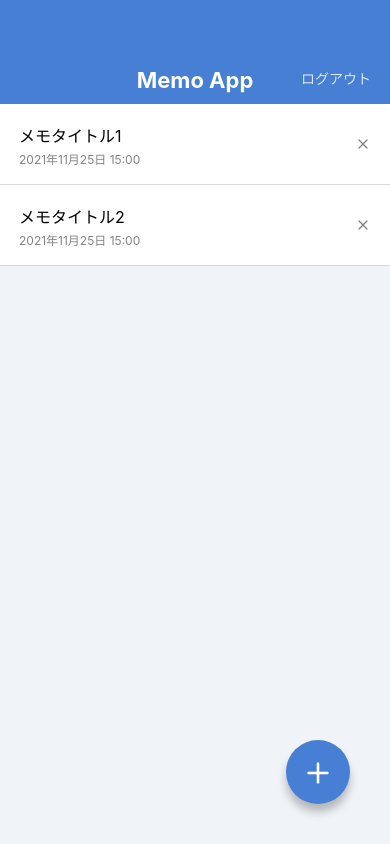
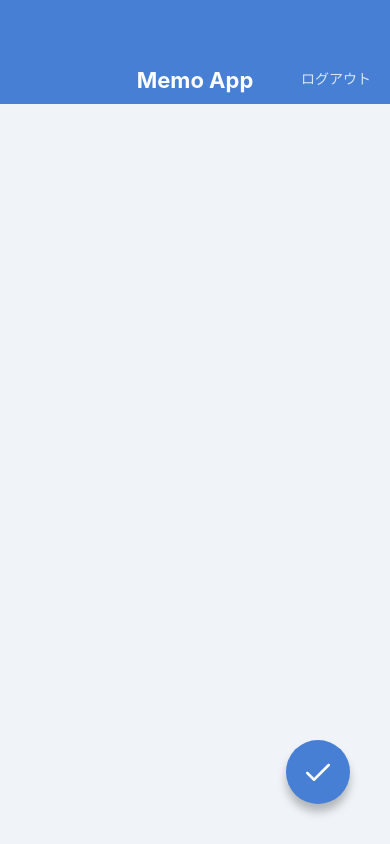
Before and after one commit to takashi1006/MemoApp, a React Native app: screen / in a window 390 px wide. Built offline with nearby package versions, Linux system fonts and the light colour scheme.

Commit message:
create memo create/edit screen

```diff
--- a/App.jsx
+++ b/App.jsx
@@ -1,9 +1,11 @@
 import React from 'react';
-import MemoListScreen from './src/screens/MemoListScreen';
+// import MemoListScreen from './src/screens/MemoListScreen';
 // import MemoDetailScreen from './src/screens/MemoDetailScreen';
+// import MemoEditScr÷een from './src/screens/MemoEditScreen';
+import MemoCreateScreen from './src/screens/MemoCreateScreen';
 
 export default function app() {
   return (
-    <MemoListScreen />
+    <MemoCreateScreen />
   );
 }
--- /dev/null
+++ b/src/screens/MemoCreateScreen.jsx
@@ -0,0 +1,40 @@
+import React from 'react';
+import {
+  View,
+  StyleSheet,
+  TextInput,
+  KeyboardAvoidingView,
+} from 'react-native';
+import AppBar from '../components/AppBar';
+import CircleBtn from '../components/CircleBtn';
+
+export default function memoCreateScreen() {
+  return (
+
+    <KeyboardAvoidingView style={styles.container} behavior="height">
+      <AppBar />
+      <View style={styles.inputContainer}>
+        <TextInput value="" multiline style={styles.input} />
+      </View>
+      <CircleBtn name="check" />
+    </KeyboardAvoidingView>
+  );
+}
+
+const styles = StyleSheet.create({
+  container: {
+    flex: 1,
+    backgroundColor: '#F0F4F8',
+  },
+  inputContainer: {
+    paddingHorizontal: 27,
+    paddingVertical: 32,
+    flex: 1,
+  },
+  input: {
+    flex: 1,
+    textAlignVertical: 'top',
+    fontSize: 16,
+    lineHeight: 24,
+  },
+});
--- /dev/null
+++ b/src/screens/MemoEditScreen.jsx
@@ -0,0 +1,40 @@
+import React from 'react';
+import {
+  View,
+  StyleSheet,
+  TextInput,
+  KeyboardAvoidingView,
+} from 'react-native';
+import AppBar from '../components/AppBar';
+import CircleBtn from '../components/CircleBtn';
+
+export default function memoEditScreen() {
+  return (
+
+    <KeyboardAvoidingView style={styles.container} behavior="height">
+      <AppBar />
+      <View style={styles.inputContainer}>
+        <TextInput value="買い物リスト" multiline style={styles.input} />
+      </View>
+      <CircleBtn name="check" />
+    </KeyboardAvoidingView>
+  );
+}
+
+const styles = StyleSheet.create({
+  container: {
+    flex: 1,
+    backgroundColor: '#F0F4F8',
+  },
+  inputContainer: {
+    paddingHorizontal: 27,
+    paddingVertical: 32,
+    flex: 1,
+  },
+  input: {
+    flex: 1,
+    textAlignVertical: 'top',
+    fontSize: 16,
+    lineHeight: 24,
+  },
+});
```
